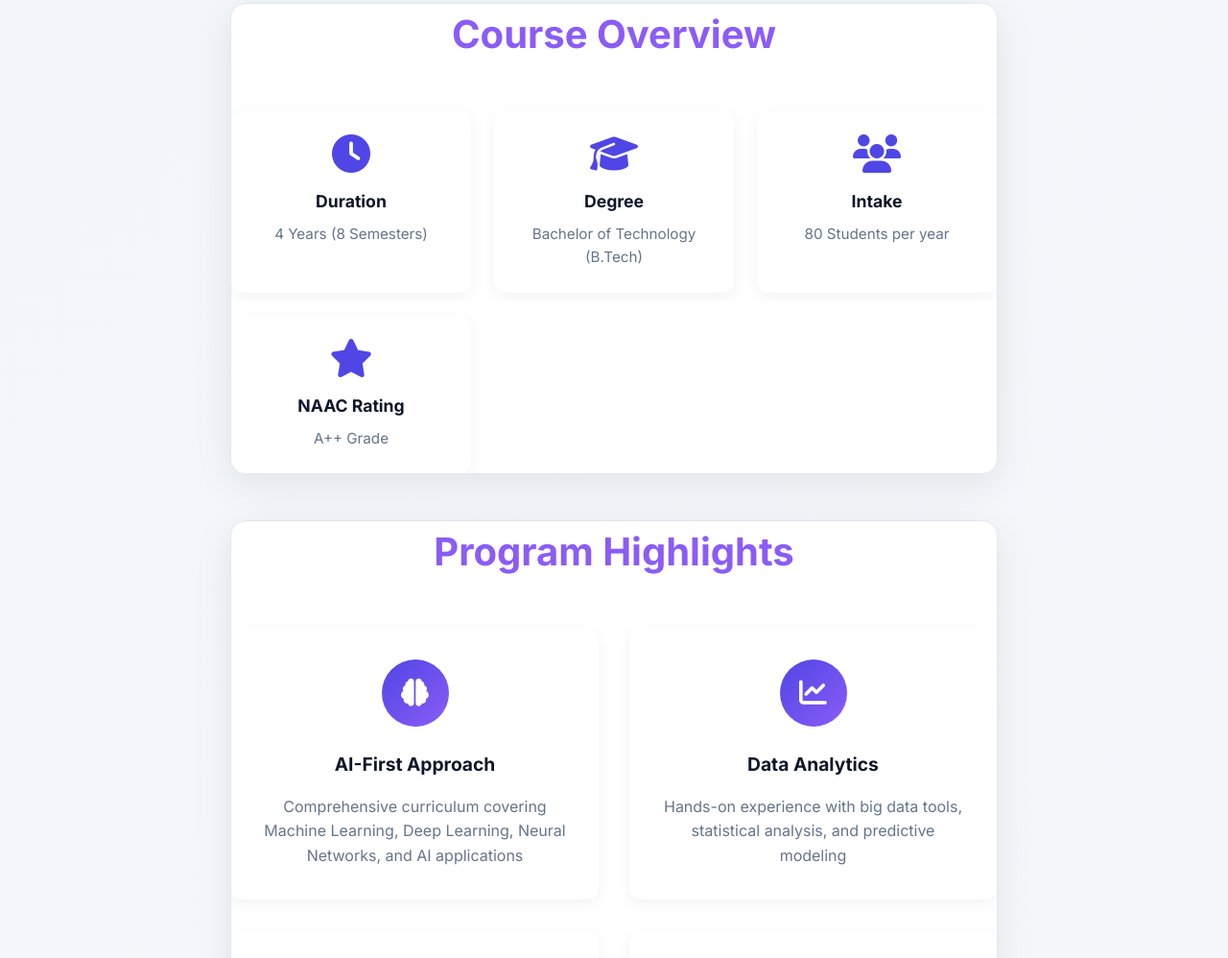
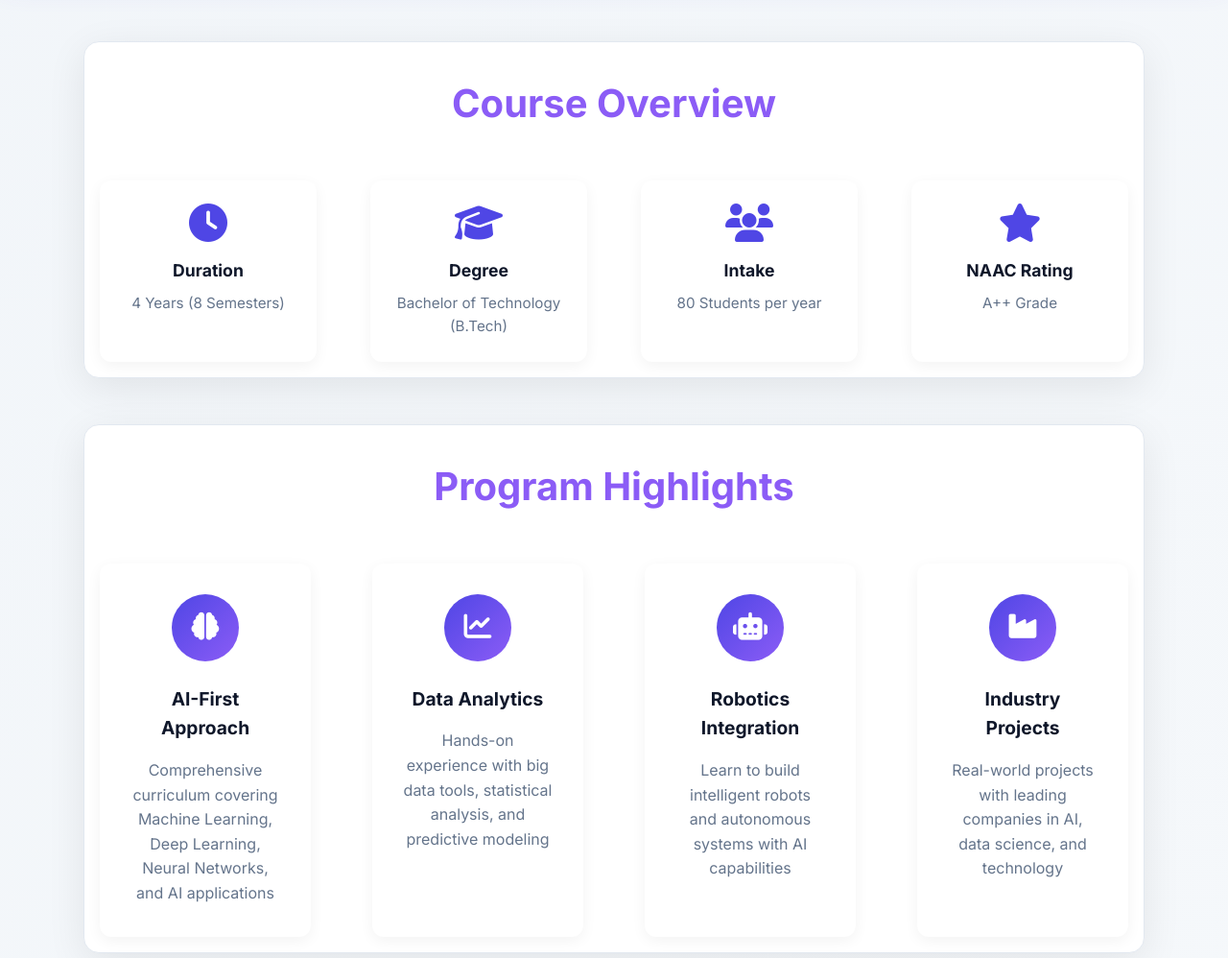
Before and after one commit to 1046prt/universityxportal, a plain HTML site: page courses/dsai.html in a window 1280 px wide. Shown: the part 652-1650 px from the top of the page at 96% size. Drawn offline with nearby package versions, Linux system fonts and the light colour scheme; files whose address does not match are found by name.

Commit message:
Fix the css alignment issue

```diff
--- a/assets/styles/courses.css
+++ b/assets/styles/courses.css
@@ -49,6 +49,7 @@
 .overview-item {
   background: var(--bg-primary);
   padding: 1.5rem;
+  margin: 1rem;
   border-radius: 12px;
   box-shadow: 0 4px 15px rgba(0, 0, 0, 0.05);
   text-align: center;
@@ -92,6 +93,7 @@
 .highlight-item {
   background: var(--bg-primary);
   padding: 2rem;
+  margin: 1rem;
   border-radius: 12px;
   box-shadow: 0 4px 15px rgba(0, 0, 0, 0.05);
   transition: transform 0.3s ease, box-shadow 0.3s ease;
@@ -143,6 +145,7 @@
 .semester {
   background: var(--bg-primary);
   padding: 1.5rem;
+  margin: 1rem;
   border-radius: 12px;
   box-shadow: 0 4px 15px rgba(0, 0, 0, 0.05);
   transition: transform 0.3s ease, box-shadow 0.3s ease;
@@ -198,6 +201,7 @@
 .career-item {
   background: var(--bg-primary);
   padding: 1.5rem;
+  margin: 1rem;
   border-radius: 12px;
   box-shadow: 0 4px 15px rgba(0, 0, 0, 0.05);
   transition: transform 0.3s ease, box-shadow 0.3s ease;
@@ -245,6 +249,7 @@
 .stat-item {
   background: var(--bg-primary);
   padding: 1.5rem;
+  margin: 1rem;
   border-radius: 12px;
   box-shadow: 0 4px 15px rgba(0, 0, 0, 0.05);
   text-align: center;
--- a/assets/styles/index.css
+++ b/assets/styles/index.css
@@ -180,7 +180,8 @@ main {
 .section-title {
   text-align: center;
   font-size: 2.5rem;
-  margin-bottom: 3rem;
+  margin-bottom: 2rem;
+  margin-top: 2rem;
   color: var(--accent);
   font-weight: 700;
 }
@@ -888,8 +889,8 @@ body.dark-mode .calendar-note p {
   background: var(--bg-primary);
   border-radius: 16px;
   box-shadow: 0 10px 40px rgba(0, 0, 0, 0.08);
-  margin: 1.5rem auto;
-  max-width: 800px;
+  margin: 1.5rem 2rem;
+  max-width: 1800px;
   overflow: hidden;
   transform: translateY(20px);
   opacity: 0;
@@ -1041,6 +1042,7 @@ select:focus {
   display: inline-block;
   font-weight: 600;
   text-align: center;
+  margin-bottom: 20px;
   white-space: nowrap;
   vertical-align: middle;
   user-select: none;
```
